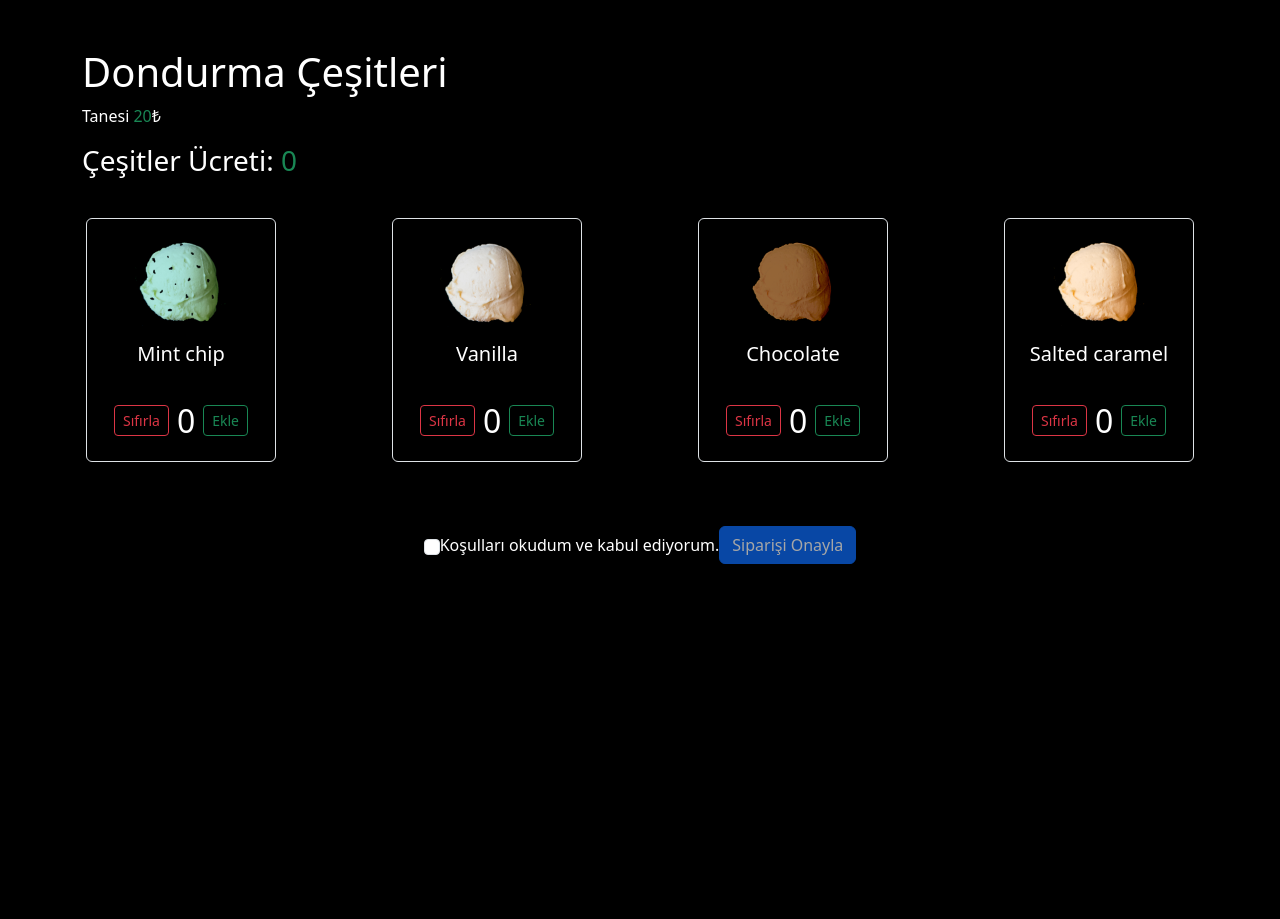
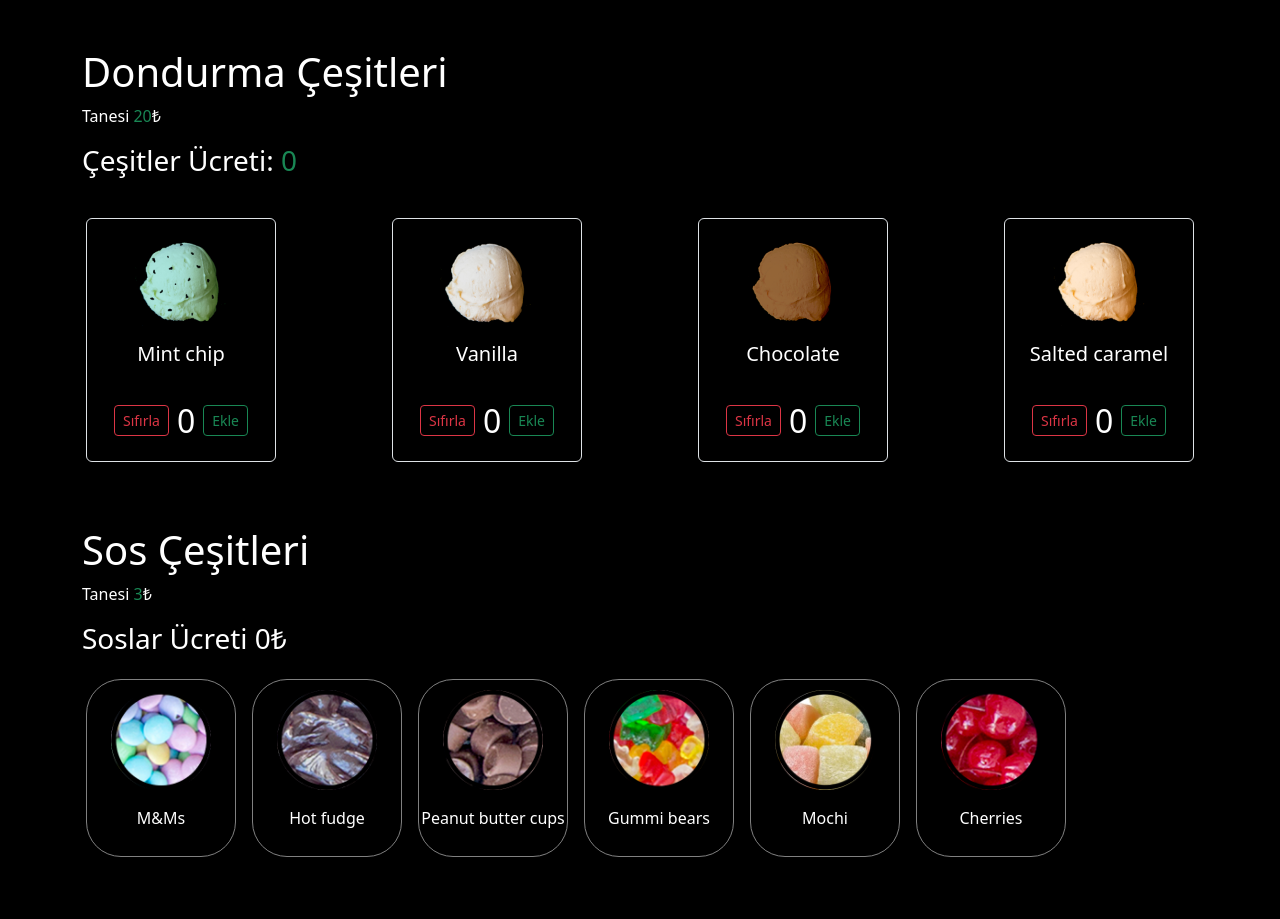
Before and after one commit to Kubraaygun/IceCream-App, a React (Create React App) app: page / in a window 1280 px wide. Shown: the top 919 px of the page. Before the commit the page ends 800 px from the top, so only its background shows below. Built offline with nearby package versions, Linux system fonts and the light colour scheme; data requests are answered from the project's data file; the HTML template or start-up script is replaced by a standard one.

Commit message:
Topping duzenlendi

```diff
--- a/src/App.js
+++ b/src/App.js
@@ -1,12 +1,15 @@
 import Form from "./components/Form";
 import "bootstrap/dist/css/bootstrap.min.css"
 import Scoops from "./components/Scoops";
+import Toppings from "./components/Toppings";
 
 const App = () => {
   return (
     <div>
       <Scoops/>
+      <Toppings/>
       <Form />
+
     </div>
   );
 };
--- /dev/null
+++ b/src/components/Toppings/index.jsx
@@ -0,0 +1,37 @@
+import axios from "axios"
+import { useEffect, useState } from "react"
+
+const Toppings = () => {
+    const [data,setData]=useState([])
+    const [basket,setBasket]=useState([])
+    useEffect(()=>{
+        axios.get("http://localhost:4000/toppings")
+        .then(res=>{setData(res.data)})
+    },[])
+//urune tiklandiginda calisir
+   const handleChange=(isChecked,item)=>{
+isChecked //eklenecek mi
+ ? setBasket([...basket,item])//sepete ekle
+:setBasket(basket.filter(i => i.name !== item.name))//sepetten kaldir
+   }
+  return (
+    <div className="container">
+        <h1>Sos Çeşitleri</h1>
+        <p>Tanesi <span className="text-success">3</span>₺</p>
+        <h3>Soslar Ücreti <span data-testid="total">{basket.length*3}</span>₺</h3>
+
+        <div className="row gap-3 p-3">{data.map((item)=>(
+            <div className="top-card" style={{width:"150px"}}>
+              <label htmlFor={item.name} className="d-flex flex-column align-items-center gap-3">
+              <img height={100} src={item.imagePath} alt="sos-resim" />
+              <p className="text-nowrap text-center">{item.name}</p>
+              </label>
+              <input onChange={(e)=>handleChange(e.target.checked,item)} id={item.name} type="checkbox" />
+
+            </div>
+        ))}</div>
+        </div>
+  )
+}
+
+export default Toppings
--- a/src/index.css
+++ b/src/index.css
@@ -28,3 +28,20 @@ code {
   top: -50px;
   left: -20px;
 }
+
+
+.top-card{
+   border: 1px solid gray;
+   padding: 10px;
+   border-radius: 35px;
+   cursor: pointer;
+}
+
+.top-card:has(input:checked){
+  box-shadow: 0 0 15px white;
+  border: 1px solid white;
+}
+
+.top-card input{
+  display: none;
+}
```
Also changed, not shown: 1 other file (tests, documents, lock files or other folders).
